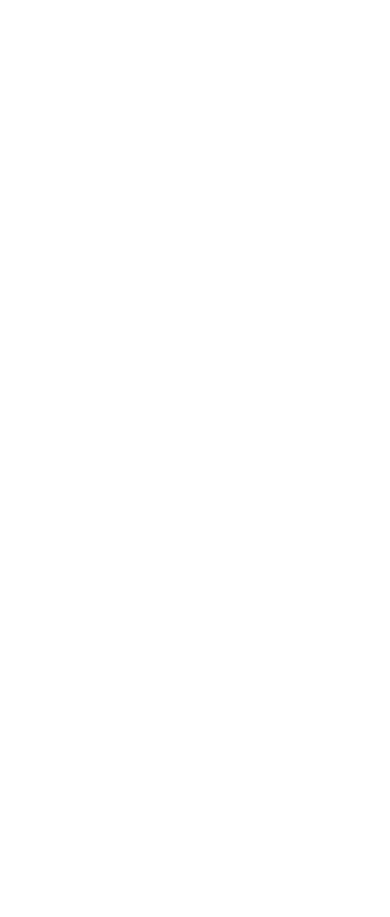
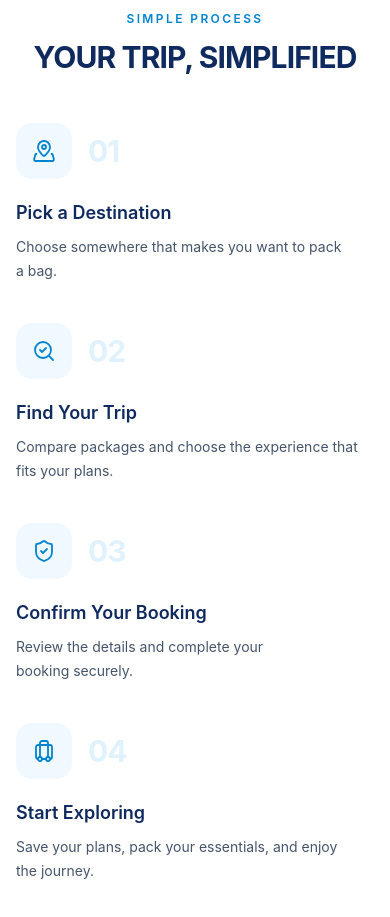
Before and after one commit to hashimwisamsami-arch/wanderly, a React (Vite) app: page / in a window 390 px wide. Shown: the part 7980-8897 px from the top of the page. Before the commit the page ends 7927 px from the top, so only its background shows below. Built offline with nearby package versions, Linux system fonts and the light colour scheme.

Commit message:
Add HowItWorks section with animations and steps; implement StepItem component

```diff
--- a/src/App.jsx
+++ b/src/App.jsx
@@ -7,6 +7,7 @@
 import Benefits from "./components/sections/Benefits.jsx";
 import PopularTrips from "./components/sections/PopularTrips.jsx";
 import Pricing from "./components/sections/Pricing.jsx";
+import HowItWorks from "./components/sections/HowItWorks.jsx";
 
 function Home() {
   return (
@@ -16,6 +17,7 @@
       <Benefits />
       <PopularTrips />
       <Pricing />
+      <HowItWorks />
     </main>
   );
 }
--- a/src/animations/revealAnimations.js
+++ b/src/animations/revealAnimations.js
@@ -353,3 +353,108 @@
     gsap.killTweensOf([intro, visual, cards]);
   };
 }
+
+export function animateHowItWorks(element) {
+  if (!element) return undefined;
+
+  const reduceMotion = window.matchMedia(
+    "(prefers-reduced-motion: reduce)",
+  ).matches;
+
+  const header = element.querySelector(".how-it-works-header");
+  const steps = element.querySelectorAll(".step-item");
+  const connectors = element.querySelectorAll(".step-connector");
+
+  if (!header || !steps.length) return undefined;
+
+  if (reduceMotion) {
+    gsap.set([header, steps, connectors], {
+      opacity: 1,
+      y: 0,
+      scaleX: 1,
+    });
+
+    return undefined;
+  }
+
+  gsap.set(header, {
+    opacity: 0,
+    y: 20,
+  });
+
+  gsap.set(steps, {
+    opacity: 0,
+    y: 24,
+  });
+
+  if (connectors.length) {
+    gsap.set(connectors, {
+      opacity: 0,
+      scaleX: 0,
+      transformOrigin: "left center",
+    });
+  }
+
+  let hasAnimated = false;
+
+  const playAnimation = () => {
+    if (hasAnimated) return;
+
+    hasAnimated = true;
+
+    const timeline = gsap.timeline({
+      defaults: {
+        ease: "power3.out",
+      },
+    });
+
+    timeline
+      .to(header, {
+        opacity: 1,
+        y: 0,
+        duration: 0.5,
+      })
+      .to(
+        steps,
+        {
+          opacity: 1,
+          y: 0,
+          duration: 0.5,
+          stagger: 0.1,
+        },
+        "-=0.25",
+      );
+
+    if (connectors.length) {
+      timeline.to(
+        connectors,
+        {
+          opacity: 0.6,
+          scaleX: 1,
+          duration: 0.4,
+          stagger: 0.1,
+        },
+        "-=0.35",
+      );
+    }
+  };
+
+  const observer = new IntersectionObserver(
+    ([entry]) => {
+      if (entry.isIntersecting) {
+        playAnimation();
+        observer.disconnect();
+      }
+    },
+    {
+      threshold: 0.15,
+    },
+  );
+
+  observer.observe(element);
+
+  return () => {
+    observer.disconnect();
+    gsap.killTweensOf([header, steps, connectors]);
+  };
+}
--- a/src/components/sections/HowItWorks.jsx
+++ b/src/components/sections/HowItWorks.jsx
@@ -0,0 +1,58 @@
+import { useEffect, useRef } from "react";
+
+import { processSteps } from "../../constants/process.js";
+import { animateHowItWorks } from "../../animations/revealAnimations.js";
+import StepItem from "../ui/StepItem.jsx";
+
+export default function HowItWorks() {
+  const sectionRef = useRef(null);
+
+  useEffect(() => {
+    if (!sectionRef.current) return;
+
+    return animateHowItWorks(sectionRef.current);
+  }, []);
+
+  return (
+    <section
+      ref={sectionRef}
+      className="relative bg-white py-16 sm:py-20 lg:py-24"
+      aria-labelledby="how-it-works-title"
+    >
+      <div className="page-container">
+        <div className="how-it-works-header mx-auto mb-12 max-w-2xl text-center sm:mb-16">
+          <p className="mb-3 text-xs font-semibold uppercase tracking-[0.2em] text-sky-600">
+            Simple process
+          </p>
+
+          <h2
+            id="how-it-works-title"
+            className="text-3xl font-bold uppercase tracking-[-0.03em] text-[#0f2a5f] sm:text-4xl"
+          >
+            Your trip, simplified
+          </h2>
+        </div>
+
+        <div className="relative flex flex-col gap-10 sm:grid sm:grid-cols-2 sm:gap-x-8 sm:gap-y-12 lg:flex lg:flex-row lg:items-start lg:gap-6">
+          {processSteps.map((step, index) => (
+            <div key={step.id} className="relative flex flex-1 lg:flex-col">
+              <StepItem
+                number={step.number}
+                title={step.title}
+                description={step.description}
+                icon={step.icon}
+              />
+
+              {index < processSteps.length - 1 && (
+                <span
+                  className="step-connector absolute -right-6 top-7 hidden h-px w-8 bg-sky-200 lg:block xl:right-[-1.75rem] xl:w-10"
+                  aria-hidden="true"
+                />
+              )}
+            </div>
+          ))}
+        </div>
+      </div>
+    </section>
+  );
+}
--- a/src/components/ui/StepItem.jsx
+++ b/src/components/ui/StepItem.jsx
@@ -0,0 +1,22 @@
+export default function StepItem({ number, title, description, icon: Icon }) {
+  return (
+    <article className="step-item group relative flex flex-1 flex-col items-start text-left">
+      <div className="flex items-center gap-4">
+        <div className="flex size-14 shrink-0 items-center justify-center rounded-2xl bg-sky-50 text-sky-600 transition-[background-color,color,transform] duration-200 group-hover:scale-105 group-hover:bg-sky-600 group-hover:text-white">
+          <Icon size={24} strokeWidth={1.8} aria-hidden="true" />
+        </div>
+
+        <span
+          className="text-3xl font-bold tracking-[-0.03em] text-sky-100"
+          aria-hidden="true"
+        >
+          {number}
+        </span>
+      </div>
+
+      <h3 className="mt-5 text-lg font-semibold text-[#0f2a5f]">{title}</h3>
+
+      <p className="mt-2 text-sm leading-6 text-slate-600">{description}</p>
+    </article>
+  );
+}
--- a/src/constants/process.js
+++ b/src/constants/process.js
@@ -0,0 +1,34 @@
+import { MapPinned, SearchCheck, ShieldCheck, Luggage } from "lucide-react";
+
+export const processSteps = [
+  {
+    id: "pick-destination",
+    number: "01",
+    title: "Pick a Destination",
+    description: "Choose somewhere that makes you want to pack a bag.",
+    icon: MapPinned,
+  },
+  {
+    id: "find-trip",
+    number: "02",
+    title: "Find Your Trip",
+    description:
+      "Compare packages and choose the experience that fits your plans.",
+    icon: SearchCheck,
+  },
+  {
+    id: "confirm-booking",
+    number: "03",
+    title: "Confirm Your Booking",
+    description: "Review the details and complete your booking securely.",
+    icon: ShieldCheck,
+  },
+  {
+    id: "start-exploring",
+    number: "04",
+    title: "Start Exploring",
+    description:
+      "Save your plans, pack your essentials, and enjoy the journey.",
+    icon: Luggage,
+  },
+];
```
